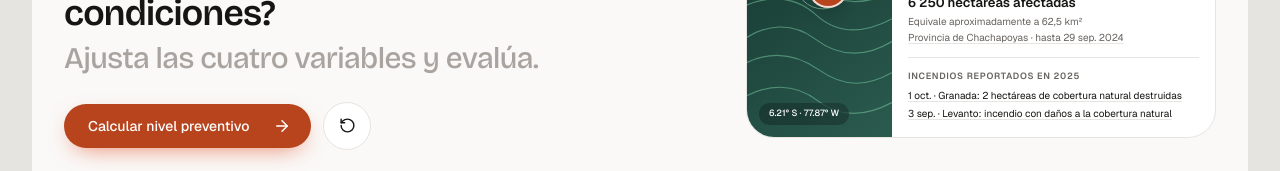
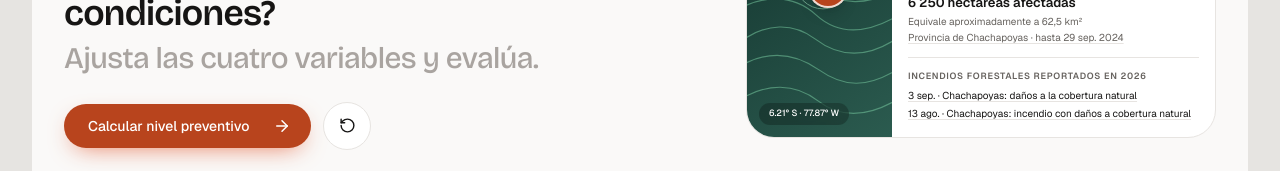
Before and after one commit to ItsLouis30/sistema-difuso-incendios-amazonas, a React (Vite) app in the folder frontend/: page /manual in a window 1280 px wide. Shown: the part 288-459 px from the top of the page. Built offline with nearby package versions, Linux system fonts and the light colour scheme; no server answers.

Commit message:
feat: actualizar texto de incendios reportados a 2026 en la página de manual y pruebas

```diff
--- a/frontend/src/pages/ManualPage.tsx
+++ b/frontend/src/pages/ManualPage.tsx
@@ -128,23 +128,23 @@ export function ManualPage() {
                 </a>
               </div>
               <div className="mt-3 border-t border-line pt-3">
-                <span className="block text-[9px] font-semibold uppercase tracking-[0.08em] text-muted">Incendios reportados en 2025</span>
+                <span className="block text-[9px] font-semibold uppercase tracking-[0.08em] text-muted">Incendios forestales reportados en 2026</span>
                 <div className="mt-1.5 grid gap-1">
                   <a
-                    href="https://www.congreso.gob.pe/Docs/riesgodesastres/files/resumenemergenciasfinal_n%C2%B0175_06_octubre_2025.pdf"
+                    href="https://portal.indeci.gob.pe/emergencias/reporte-complementario-n-11654-3-9-2026-coen-indeci-1531-horas-reporte-n-1-incendio-forestal-en-el-distrito-de-chachapoyas-amazonas/"
                     target="_blank"
                     rel="noreferrer"
                     className="text-[10px] leading-snug text-ink underline decoration-line underline-offset-2 hover:text-ember-600"
                   >
-                    1 oct. · Granada: 2 hectáreas de cobertura natural destruidas
+                    3 sep. · Chachapoyas: daños a la cobertura natural
                   </a>
                   <a
-                    href="https://portal.indeci.gob.pe/emergencias/reporte-preliminar-n-1280-4-9-2025-coen-indeci-1130-horas-incendio-forestal-en-el-distrito-de-levanto-amazonas/"
+                    href="https://portal.indeci.gob.pe/emergencias/reporte-complementario-n-10471-13-8-2026-coen-indeci-2250-horas-reporte-n-o-1-incendio-forestal-en-el-distrito-de-chachapoyas-amazonas/"
                     target="_blank"
                     rel="noreferrer"
                     className="text-[10px] leading-snug text-ink underline decoration-line underline-offset-2 hover:text-ember-600"
                   >
-                    3 sep. · Levanto: incendio con daños a la cobertura natural
+                    13 ago. · Chachapoyas: incendio con daños a cobertura natural
                   </a>
                 </div>
               </div>
```
Also changed, not shown: 1 other file (tests, documents, lock files or other folders).
